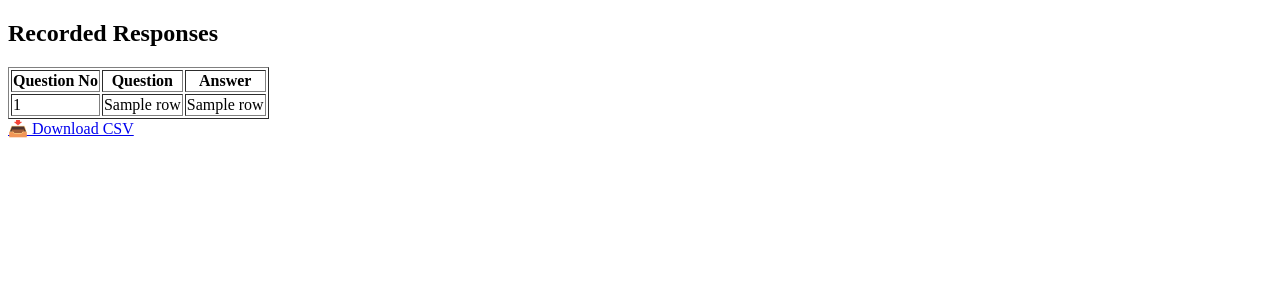
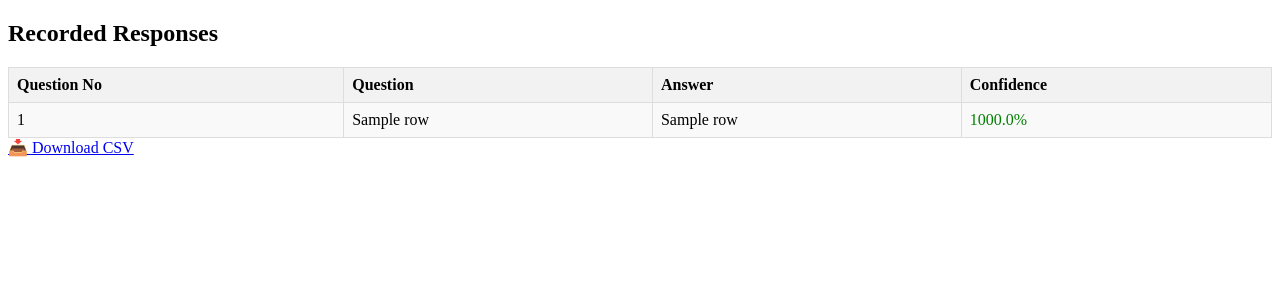
Before and after one commit to YellenkiAbhilash/AB, a Flask app: template templates/dashboard.html in a window 1280 px wide. Shown: the top 300 px of the page. Run offline with Flask 3, Linux system fonts and the light colour scheme; the template is opened without the code that fills it: most values are stand-ins (such as "Sample title", 1, 10 or a date in 2020).

Commit message:
Improved speech recognition and added confidence scores

```diff
--- a/app.py
+++ b/app.py
@@ -66,20 +66,33 @@ def voice():
         return str(response)
 
     if request.method == "POST":
+        # Get the speech result and clean it
         answer = request.values.get("SpeechResult", "").strip()
-        logger.info(f"Received answer for question {q}: {answer}")
+        confidence = request.values.get("Confidence", "0")
+        logger.info(f"Received answer for question {q}: {answer} (Confidence: {confidence})")
+
         if answer and q > 0:
             try:
                 with open("responses.csv", "a", newline='', encoding='utf-8') as f:
                     writer = csv.writer(f)
-                    writer.writerow([f"Q{q}", questions[q-1], answer])
-                    logger.info(f"Saved answer to responses.csv: Q{q}, {questions[q-1]}, {answer}")
+                    writer.writerow([f"Q{q}", questions[q-1], answer, confidence])
+                    logger.info(f"Saved answer to responses.csv: Q{q}, {questions[q-1]}, {answer}, {confidence}")
             except Exception as e:
                 logger.error(f"Error saving response: {str(e)}")
 
     if q < len(questions):
-        gather = Gather(input='speech', action=f"/voice?q={q+1}", method="POST", timeout=5)
-        gather.say(questions[q])
+        # Configure Gather with improved speech recognition settings
+        gather = Gather(
+            input='speech',
+            action=f"/voice?q={q+1}",
+            method="POST",
+            timeout=10,  # Increased timeout
+            speech_timeout='auto',  # Auto timeout for speech
+            language='en-US',  # Specify language
+            enhanced='true',  # Use enhanced speech recognition
+            speech_model='phone_call'  # Optimize for phone calls
+        )
+        gather.say(questions[q], voice='Polly.Amy')  # Use a clearer voice
         response.append(gather)
         response.redirect(f"/voice?q={q}")
     else:
--- a/templates/dashboard.html
+++ b/templates/dashboard.html
@@ -1,16 +1,53 @@
 <!DOCTYPE html>
 <html>
-<head><title>Admin Dashboard</title></head>
+<head>
+    <title>Admin Dashboard</title>
+    <style>
+        table {
+            width: 100%;
+            border-collapse: collapse;
+            margin-top: 20px;
+        }
+        th, td {
+            border: 1px solid #ddd;
+            padding: 8px;
+            text-align: left;
+        }
+        th {
+            background-color: #f2f2f2;
+        }
+        tr:nth-child(even) {
+            background-color: #f9f9f9;
+        }
+        .confidence-high {
+            color: green;
+        }
+        .confidence-medium {
+            color: orange;
+        }
+        .confidence-low {
+            color: red;
+        }
+    </style>
+</head>
 <body>
     <h2>Recorded Responses</h2>
     {% if responses %}
-    <table border="1">
-      <tr><th>Question No</th><th>Question</th><th>Answer</th></tr>
+        <table>
+            <tr>
+                <th>Question No</th>
+                <th>Question</th>
+                <th>Answer</th>
+                <th>Confidence</th>
+            </tr>
             {% for row in responses %}
             <tr>
                 <td>{{ row[0] }}</td>
                 <td>{{ row[1] }}</td>
                 <td>{{ row[2] }}</td>
+                <td class="{% if row[3]|float > 0.8 %}confidence-high{% elif row[3]|float > 0.5 %}confidence-medium{% else %}confidence-low{% endif %}">
+                    {{ (row[3]|float * 100)|round(1) }}%
+                </td>
             </tr>
             {% endfor %}
         </table>
```
Lines whose indentation alone changed are shown as unchanged.
